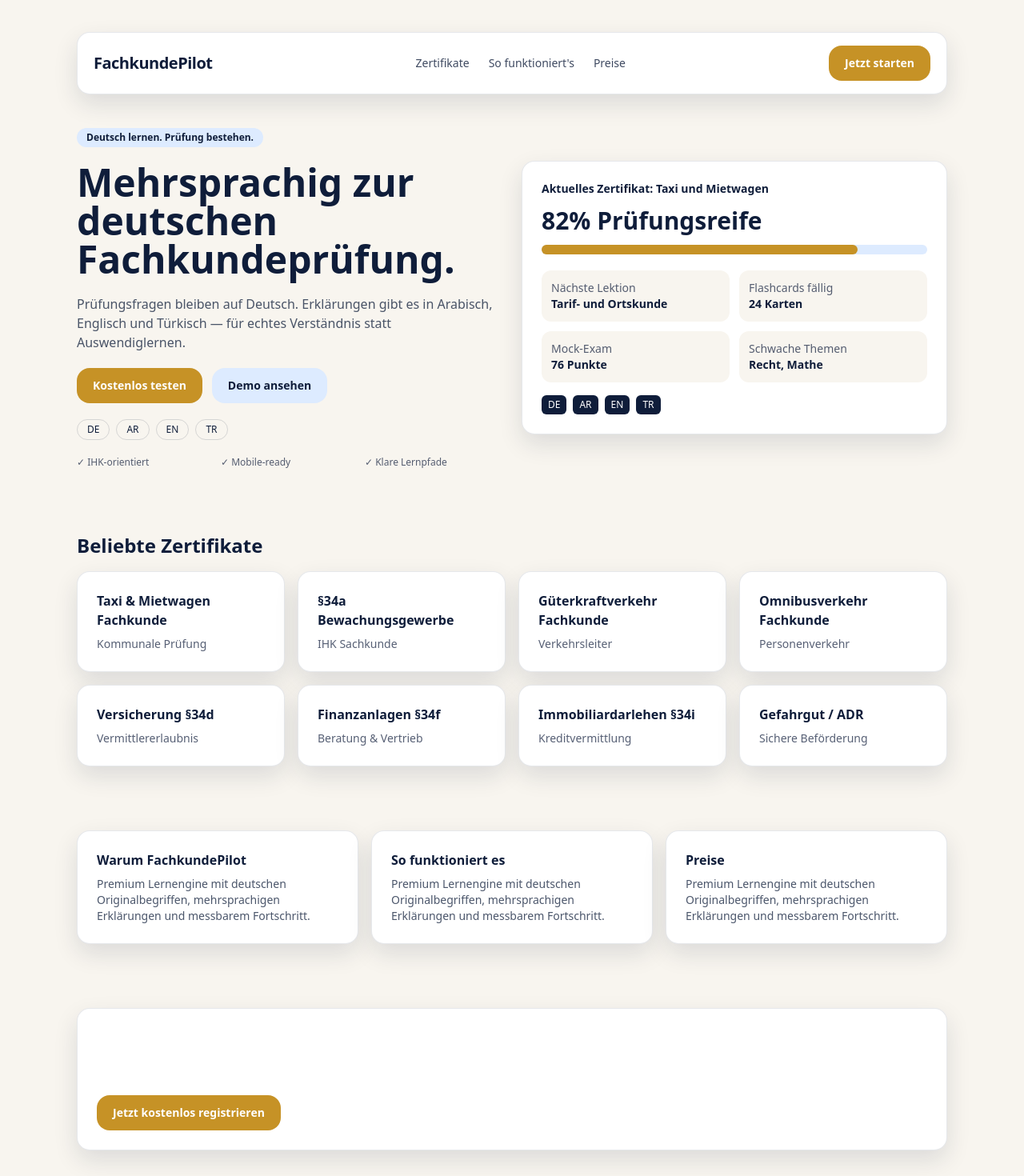
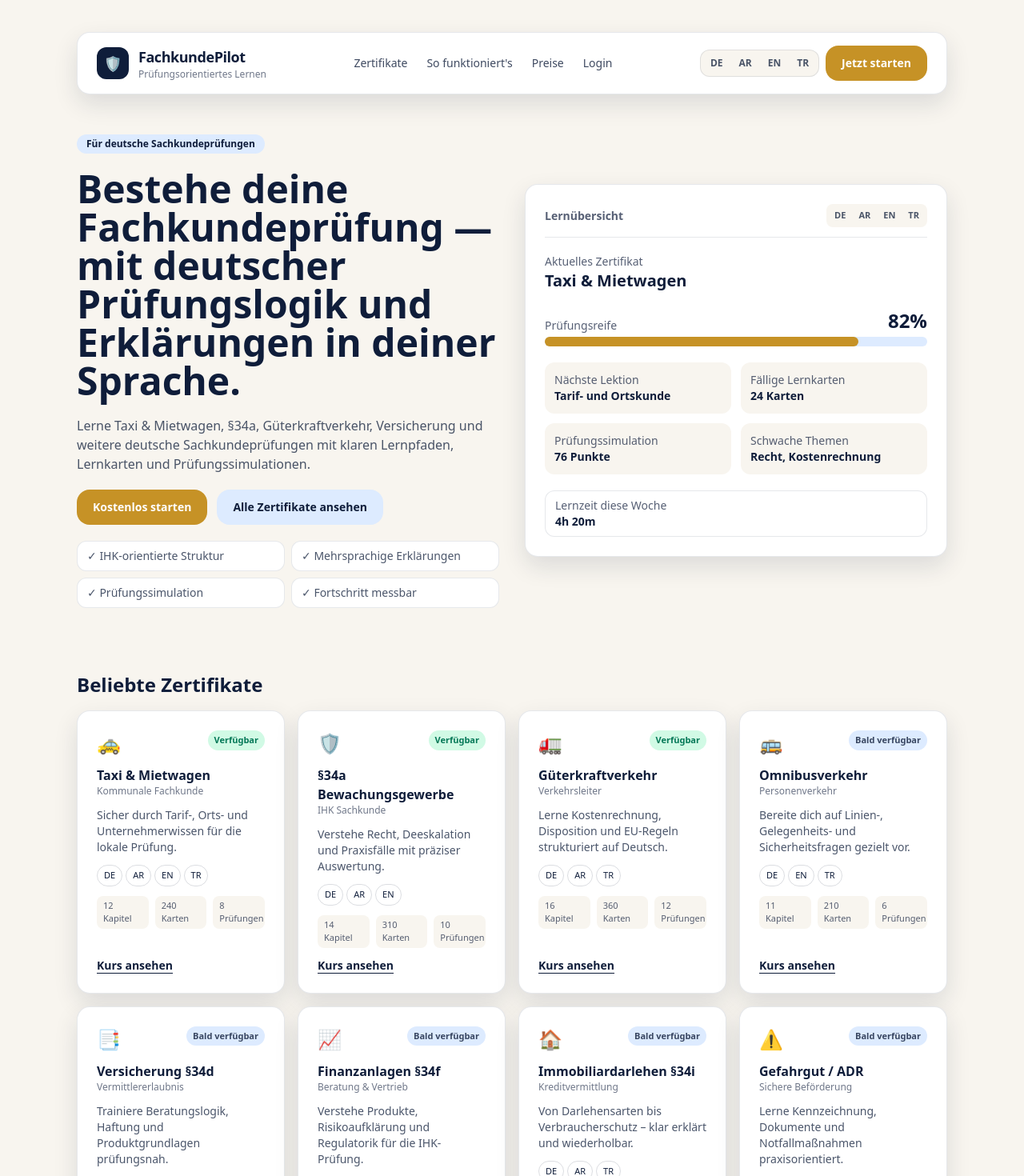
Before and after one commit to ammarsenaid/learn, a Next.js app: page / in a window 1280 px wide. Shown: the top 1470 px of the page at 80% size. Built offline with nearby package versions, Linux system fonts and the light colour scheme.

Commit message:
Upgrade homepage to premium landing page v2

```diff
--- a/app/page.tsx
+++ b/app/page.tsx
@@ -2,38 +2,111 @@
 import { popularCertificates } from "@/data/certificates";
 
 const languages = ["DE", "AR", "EN", "TR"];
+const trustPoints = ["IHK-orientierte Struktur", "Mehrsprachige Erklärungen", "Prüfungssimulation", "Fortschritt messbar"];
 
 export default function HomePage() {
   return (
     <main>
       <Section className="pb-2">
-        <nav className="flex items-center justify-between rounded-2xl border border-navy/10 bg-white px-5 py-4 shadow-premium">
-          <div className="text-xl font-bold tracking-tight">FachkundePilot</div>
-          <div className="hidden gap-6 text-sm text-navy/80 md:flex"><span>Zertifikate</span><span>So funktioniert&apos;s</span><span>Preise</span></div>
-          <Button>Jetzt starten</Button>
+        <nav className="flex flex-wrap items-center justify-between gap-3 rounded-2xl border border-navy/10 bg-white px-4 py-4 shadow-premium md:px-6">
+          <div className="flex items-center gap-3">
+            <div className="flex h-10 w-10 items-center justify-center rounded-xl bg-navy text-lg text-white">🛡️</div>
+            <div>
+              <p className="text-lg font-bold tracking-tight">FachkundePilot</p>
+              <p className="text-xs text-navy/60">Prüfungsorientiertes Lernen</p>
+            </div>
+          </div>
+
+          <div className="hidden items-center gap-6 text-sm text-navy/80 md:flex">
+            <span>Zertifikate</span>
+            <span>So funktioniert&apos;s</span>
+            <span>Preise</span>
+            <span>Login</span>
+          </div>
+
+          <div className="flex w-full items-center justify-between gap-2 sm:w-auto">
+            <div className="flex items-center gap-1 rounded-xl border border-navy/10 bg-ivory p-1 text-xs font-semibold text-navy/75">
+              {languages.map((lang) => (
+                <span key={lang} className="rounded-lg px-2 py-1 hover:bg-white">
+                  {lang}
+                </span>
+              ))}
+            </div>
+            <Button>Jetzt starten</Button>
+          </div>
         </nav>
       </Section>
 
-      <Section className="grid gap-6 pt-8 md:grid-cols-2 md:items-center">
+      <Section className="grid gap-8 pt-10 md:grid-cols-2 md:items-center">
         <div className="space-y-5">
-          <p className="inline-block rounded-full bg-skysoft px-3 py-1 text-xs font-semibold">Deutsch lernen. Prüfung bestehen.</p>
-          <h1 className="text-4xl font-bold leading-tight md:text-5xl">Mehrsprachig zur deutschen Fachkundeprüfung.</h1>
-          <p className="text-navy/75">Prüfungsfragen bleiben auf Deutsch. Erklärungen gibt es in Arabisch, Englisch und Türkisch — für echtes Verständnis statt Auswendiglernen.</p>
-          <div className="flex gap-3"><Button>Kostenlos testen</Button><Button variant="secondary">Demo ansehen</Button></div>
-          <div className="flex flex-wrap gap-2">{languages.map((lang) => <span key={lang} className="rounded-full border border-navy/15 px-3 py-1 text-xs font-medium">{lang}</span>)}</div>
-          <div className="grid grid-cols-3 gap-2 text-xs text-navy/70"><p>✓ IHK-orientiert</p><p>✓ Mobile-ready</p><p>✓ Klare Lernpfade</p></div>
+          <p className="inline-block rounded-full bg-skysoft px-3 py-1 text-xs font-semibold">Für deutsche Sachkundeprüfungen</p>
+          <h1 className="text-4xl font-bold leading-tight md:text-5xl">
+            Bestehe deine Fachkundeprüfung — mit deutscher Prüfungslogik und Erklärungen in deiner Sprache.
+          </h1>
+          <p className="text-navy/75">
+            Lerne Taxi &amp; Mietwagen, §34a, Güterkraftverkehr, Versicherung und weitere deutsche
+            Sachkundeprüfungen mit klaren Lernpfaden, Lernkarten und Prüfungssimulationen.
+          </p>
+          <div className="flex flex-wrap gap-3">
+            <Button>Kostenlos starten</Button>
+            <Button variant="secondary">Alle Zertifikate ansehen</Button>
+          </div>
+          <div className="grid gap-2 text-sm text-navy/75 sm:grid-cols-2">
+            {trustPoints.map((point) => (
+              <p key={point} className="rounded-xl border border-navy/10 bg-white px-3 py-2">
+                ✓ {point}
+              </p>
+            ))}
+          </div>
         </div>
-        <Card>
-          <p className="text-sm font-semibold">Aktuelles Zertifikat: Taxi und Mietwagen</p>
-          <p className="mt-3 text-3xl font-bold">82% Prüfungsreife</p>
-          <div className="mt-3 h-3 rounded-full bg-skysoft"><div className="h-3 w-[82%] rounded-full bg-amber" /></div>
-          <div className="mt-5 grid grid-cols-2 gap-3 text-sm">
-            <div className="rounded-xl bg-ivory p-3"><p className="text-navy/70">Nächste Lektion</p><p className="font-semibold">Tarif- und Ortskunde</p></div>
-            <div className="rounded-xl bg-ivory p-3"><p className="text-navy/70">Flashcards fällig</p><p className="font-semibold">24 Karten</p></div>
-            <div className="rounded-xl bg-ivory p-3"><p className="text-navy/70">Mock-Exam</p><p className="font-semibold">76 Punkte</p></div>
-            <div className="rounded-xl bg-ivory p-3"><p className="text-navy/70">Schwache Themen</p><p className="font-semibold">Recht, Mathe</p></div>
+
+        <Card className="space-y-5">
+          <div className="flex items-center justify-between border-b border-navy/10 pb-3">
+            <p className="text-sm font-semibold text-navy/70">Lernübersicht</p>
+            <div className="flex gap-1 rounded-lg bg-ivory p-1 text-[11px] font-semibold text-navy/75">
+              {languages.map((lang) => (
+                <span key={lang} className="rounded px-1.5 py-0.5">
+                  {lang}
+                </span>
+              ))}
+            </div>
           </div>
-          <div className="mt-4 flex gap-2 text-xs">{languages.map((lang) => <span key={lang} className="rounded-md bg-navy px-2 py-1 text-white">{lang}</span>)}</div>
+          <div>
+            <p className="text-sm text-navy/70">Aktuelles Zertifikat</p>
+            <p className="text-xl font-bold">Taxi &amp; Mietwagen</p>
+          </div>
+          <div>
+            <div className="mb-1 flex items-end justify-between">
+              <p className="text-sm text-navy/70">Prüfungsreife</p>
+              <p className="text-2xl font-bold">82%</p>
+            </div>
+            <div className="h-3 rounded-full bg-skysoft">
+              <div className="h-3 w-[82%] rounded-full bg-amber" />
+            </div>
+          </div>
+
+          <div className="grid grid-cols-2 gap-3 text-sm">
+            <div className="rounded-xl bg-ivory p-3">
+              <p className="text-navy/70">Nächste Lektion</p>
+              <p className="font-semibold">Tarif- und Ortskunde</p>
+            </div>
+            <div className="rounded-xl bg-ivory p-3">
+              <p className="text-navy/70">Fällige Lernkarten</p>
+              <p className="font-semibold">24 Karten</p>
+            </div>
+            <div className="rounded-xl bg-ivory p-3">
+              <p className="text-navy/70">Prüfungssimulation</p>
+              <p className="font-semibold">76 Punkte</p>
+            </div>
+            <div className="rounded-xl bg-ivory p-3">
+              <p className="text-navy/70">Schwache Themen</p>
+              <p className="font-semibold">Recht, Kostenrechnung</p>
+            </div>
+          </div>
+          <div className="rounded-xl border border-navy/10 bg-white px-3 py-2 text-sm">
+            <p className="text-navy/70">Lernzeit diese Woche</p>
+            <p className="font-semibold">4h 20m</p>
+          </div>
         </Card>
       </Section>
 
@@ -41,29 +114,92 @@
         <h2 className="mb-4 text-2xl font-bold">Beliebte Zertifikate</h2>
         <div className="grid gap-4 md:grid-cols-2 lg:grid-cols-4">
           {popularCertificates.map((item) => (
-            <Card key={item.id} className="space-y-2 p-4">
-              <p className="font-semibold">{item.title}</p>
-              <p className="text-sm text-navy/70">{item.subtitle}</p>
+            <Card key={item.id} className="flex flex-col gap-3 p-5">
+              <div className="flex items-start justify-between">
+                <p className="text-2xl">{item.icon}</p>
+                <span
+                  className={`rounded-full px-2 py-1 text-[11px] font-semibold ${
+                    item.available ? "bg-emerald-100 text-emerald-700" : "bg-skysoft text-navy/80"
+                  }`}
+                >
+                  {item.available ? "Verfügbar" : "Bald verfügbar"}
+                </span>
+              </div>
+              <div>
+                <p className="font-semibold">{item.title}</p>
+                <p className="text-xs text-navy/60">{item.category}</p>
+              </div>
+              <p className="text-sm text-navy/75">{item.benefit}</p>
+              <div className="flex flex-wrap gap-1">
+                {item.languages.map((lang) => (
+                  <span key={lang} className="rounded-full border border-navy/15 px-2 py-1 text-[11px] font-medium">
+                    {lang}
+                  </span>
+                ))}
+              </div>
+              <div className="grid grid-cols-3 gap-2 text-[11px] text-navy/70">
+                <p className="rounded-lg bg-ivory px-2 py-1">{item.stats.chapters} Kapitel</p>
+                <p className="rounded-lg bg-ivory px-2 py-1">{item.stats.cards} Karten</p>
+                <p className="rounded-lg bg-ivory px-2 py-1">{item.stats.exams} Prüfungen</p>
+              </div>
+              <button className="mt-auto text-left text-sm font-semibold text-navy underline underline-offset-4">Kurs ansehen</button>
             </Card>
           ))}
         </div>
       </Section>
 
       <Section className="grid gap-4 md:grid-cols-3">
-        {["Warum FachkundePilot", "So funktioniert es", "Preise"].map((title) => (
-          <Card key={title}><h3 className="mb-2 font-semibold">{title}</h3><p className="text-sm text-navy/75">Premium Lernengine mit deutschen Originalbegriffen, mehrsprachigen Erklärungen und messbarem Fortschritt.</p></Card>
-        ))}
+        <Card>
+          <h3 className="mb-3 font-semibold">Warum FachkundePilot?</h3>
+          <ul className="space-y-2 text-sm text-navy/75">
+            <li>• Deutsch bleibt Prüfungssprache</li>
+            <li>• Erklärungen in deiner Sprache</li>
+            <li>• Lernkarten mit Wiederholung</li>
+            <li>• Prüfungssimulation mit Auswertung</li>
+          </ul>
+        </Card>
+        <Card>
+          <h3 className="mb-3 font-semibold">So funktioniert&apos;s</h3>
+          <ol className="space-y-2 text-sm text-navy/75">
+            <li>1. Zertifikat wählen</li>
+            <li>2. Deutsch verstehen</li>
+            <li>3. Mit Lernkarten trainieren</li>
+            <li>4. Prüfung simulieren</li>
+            <li>5. Bestehen</li>
+          </ol>
+        </Card>
+        <Card>
+          <h3 className="mb-3 font-semibold">Preise</h3>
+          <ul className="space-y-2 text-sm text-navy/75">
+            <li>• Kostenlos starten</li>
+            <li>• Premium ab 19,90 €/Monat</li>
+            <li>• Alle Zertifikate später möglich</li>
+          </ul>
+          <button className="mt-4 text-sm font-semibold text-navy underline underline-offset-4">Jetzt starten</button>
+        </Card>
       </Section>
 
       <Section>
         <Card className="bg-navy text-white">
           <h3 className="text-2xl font-bold">Starte heute mit deinem ersten Zertifikat.</h3>
-          <p className="mt-2 text-white/80">Ein Konto, viele Prüfungen: von §34a bis ADR. Lernerfolg transparent und professionell.</p>
-          <div className="mt-5"><Button>Jetzt kostenlos registrieren</Button></div>
+          <p className="mt-2 text-white/80">Von den Grundlagen bis zur Prüfungssimulation — alles in einer klaren Lernstruktur.</p>
+          <div className="mt-5 flex flex-wrap gap-3">
+            <Button>Kostenlos starten</Button>
+            <Button variant="secondary">Alle Zertifikate ansehen</Button>
+          </div>
         </Card>
       </Section>
 
-      <footer className="mx-auto max-w-6xl px-5 py-10 text-sm text-navy/60 md:px-8">© {new Date().getFullYear()} FachkundePilot · Made for German certification success</footer>
+      <footer className="mx-auto grid w-full max-w-6xl gap-4 border-t border-navy/10 px-5 py-10 text-sm text-navy/70 md:grid-cols-3 md:px-8">
+        <p className="font-semibold text-navy">FachkundePilot</p>
+        <div className="flex flex-wrap gap-4">
+          <span>Zertifikate</span>
+          <span>Preise</span>
+          <span>Datenschutz</span>
+          <span>Impressum</span>
+        </div>
+        <p className="md:text-right">© 2026 FachkundePilot</p>
+      </footer>
     </main>
   );
 }
--- a/data/certificates.ts
+++ b/data/certificates.ts
@@ -1,16 +1,97 @@
 export type Certificate = {
   id: string;
+  icon: string;
   title: string;
-  subtitle: string;
+  category: string;
+  benefit: string;
+  available: boolean;
+  languages: string[];
+  stats: {
+    chapters: number;
+    cards: number;
+    exams: number;
+  };
 };
 
 export const popularCertificates: Certificate[] = [
-  { id: "taxi", title: "Taxi & Mietwagen Fachkunde", subtitle: "Kommunale Prüfung" },
-  { id: "34a", title: "§34a Bewachungsgewerbe", subtitle: "IHK Sachkunde" },
-  { id: "gueter", title: "Güterkraftverkehr Fachkunde", subtitle: "Verkehrsleiter" },
-  { id: "omnibus", title: "Omnibusverkehr Fachkunde", subtitle: "Personenverkehr" },
-  { id: "34d", title: "Versicherung §34d", subtitle: "Vermittlererlaubnis" },
-  { id: "34f", title: "Finanzanlagen §34f", subtitle: "Beratung & Vertrieb" },
-  { id: "34i", title: "Immobiliardarlehen §34i", subtitle: "Kreditvermittlung" },
-  { id: "adr", title: "Gefahrgut / ADR", subtitle: "Sichere Beförderung" },
+  {
+    id: "taxi",
+    icon: "🚕",
+    title: "Taxi & Mietwagen",
+    category: "Kommunale Fachkunde",
+    benefit: "Sicher durch Tarif-, Orts- und Unternehmerwissen für die lokale Prüfung.",
+    available: true,
+    languages: ["DE", "AR", "EN", "TR"],
+    stats: { chapters: 12, cards: 240, exams: 8 },
+  },
+  {
+    id: "34a",
+    icon: "🛡️",
+    title: "§34a Bewachungsgewerbe",
+    category: "IHK Sachkunde",
+    benefit: "Verstehe Recht, Deeskalation und Praxisfälle mit präziser Auswertung.",
+    available: true,
+    languages: ["DE", "AR", "EN"],
+    stats: { chapters: 14, cards: 310, exams: 10 },
+  },
+  {
+    id: "gueter",
+    icon: "🚛",
+    title: "Güterkraftverkehr",
+    category: "Verkehrsleiter",
+    benefit: "Lerne Kostenrechnung, Disposition und EU-Regeln strukturiert auf Deutsch.",
+    available: true,
+    languages: ["DE", "AR", "TR"],
+    stats: { chapters: 16, cards: 360, exams: 12 },
+  },
+  {
+    id: "omnibus",
+    icon: "🚌",
+    title: "Omnibusverkehr",
+    category: "Personenverkehr",
+    benefit: "Bereite dich auf Linien-, Gelegenheits- und Sicherheitsfragen gezielt vor.",
+    available: false,
+    languages: ["DE", "EN", "TR"],
+    stats: { chapters: 11, cards: 210, exams: 6 },
+  },
+  {
+    id: "34d",
+    icon: "📑",
+    title: "Versicherung §34d",
+    category: "Vermittlererlaubnis",
+    benefit: "Trainiere Beratungslogik, Haftung und Produktgrundlagen prüfungsnah.",
+    available: false,
+    languages: ["DE", "AR", "EN"],
+    stats: { chapters: 15, cards: 290, exams: 9 },
+  },
+  {
+    id: "34f",
+    icon: "📈",
+    title: "Finanzanlagen §34f",
+    category: "Beratung & Vertrieb",
+    benefit: "Verstehe Produkte, Risikoaufklärung und Regulatorik für die IHK-Prüfung.",
+    available: false,
+    languages: ["DE", "EN"],
+    stats: { chapters: 13, cards: 260, exams: 7 },
+  },
+  {
+    id: "34i",
+    icon: "🏠",
+    title: "Immobiliardarlehen §34i",
+    category: "Kreditvermittlung",
+    benefit: "Von Darlehensarten bis Verbraucherschutz – klar erklärt und wiederholbar.",
+    available: false,
+    languages: ["DE", "AR", "TR"],
+    stats: { chapters: 12, cards: 230, exams: 7 },
+  },
+  {
+    id: "adr",
+    icon: "⚠️",
+    title: "Gefahrgut / ADR",
+    category: "Sichere Beförderung",
+    benefit: "Lerne Kennzeichnung, Dokumente und Notfallmaßnahmen praxisorientiert.",
+    available: false,
+    languages: ["DE", "EN", "TR"],
+    stats: { chapters: 10, cards: 190, exams: 6 },
+  },
 ];
```
